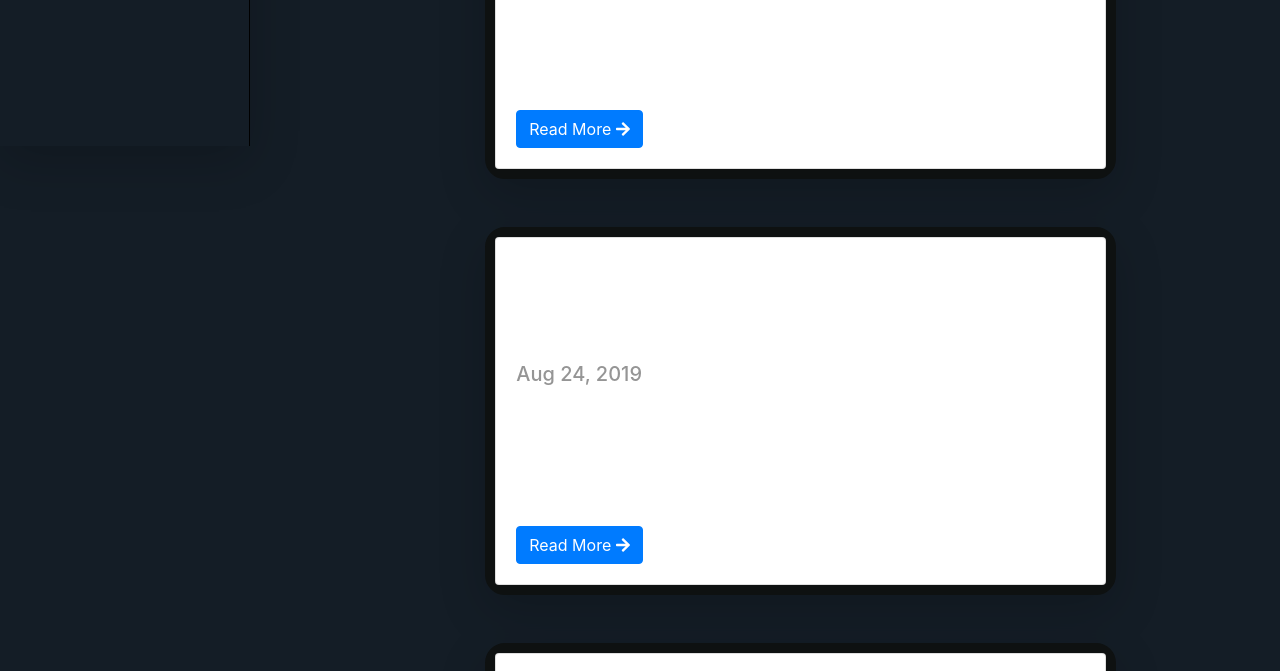
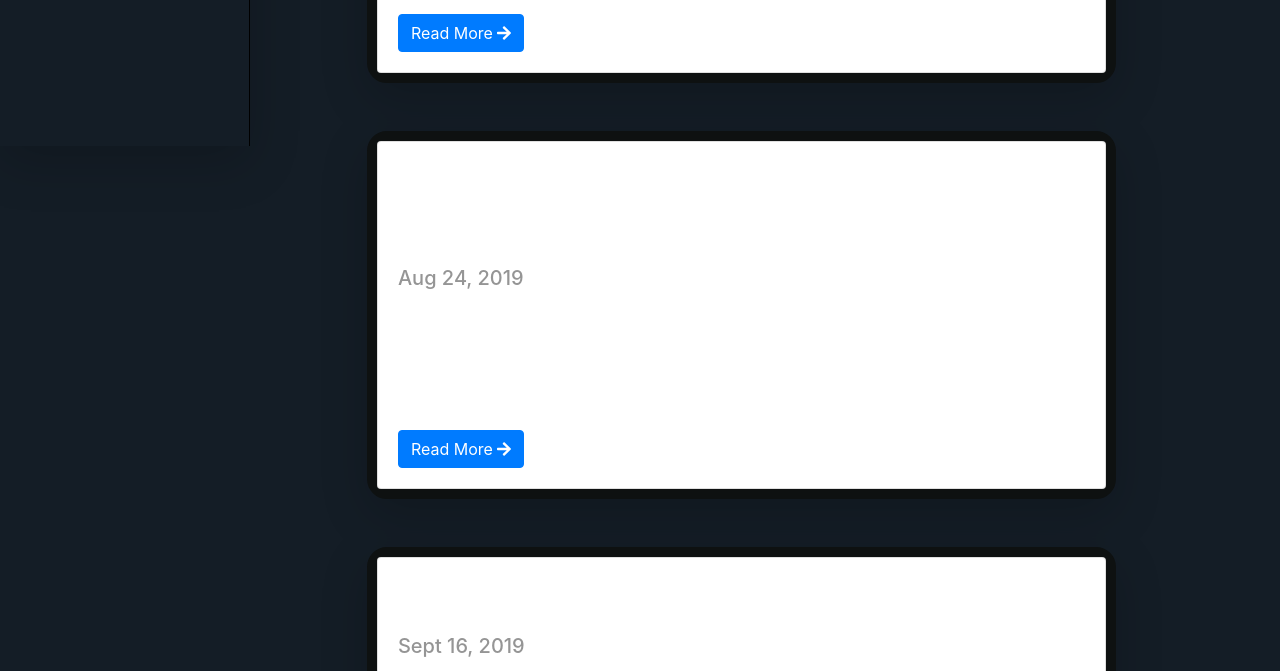
Before and after one commit to Chiagozielam/Personal-blog, a Gatsby site: page / in a window 1280 px wide. Shown: the part 654-1325 px from the top of the page. Built offline with nearby package versions, Linux system fonts and the light colour scheme; Gatsby itself is replaced by a stand-in of ours.

Commit message:
added a new styling

```diff
--- a/src/components/Post.css
+++ b/src/components/Post.css
@@ -17,15 +17,15 @@
     color: rgb(149, 149, 149);
 }
 
-@media only screen and (min-width: 600px ){
+@media only screen and (min-width: 800px ){
     .post-card-container{
-        margin-left: 10% !important;
+        margin-left: 5% !important;
     }
 }
 
 @media only screen and (min-width: 450px ){
     .post-card-container{
-        margin-left: 20% !important;
+        margin-left: 20%;
     }
 }
 @media only screen and (max-width: 450px ){
```
